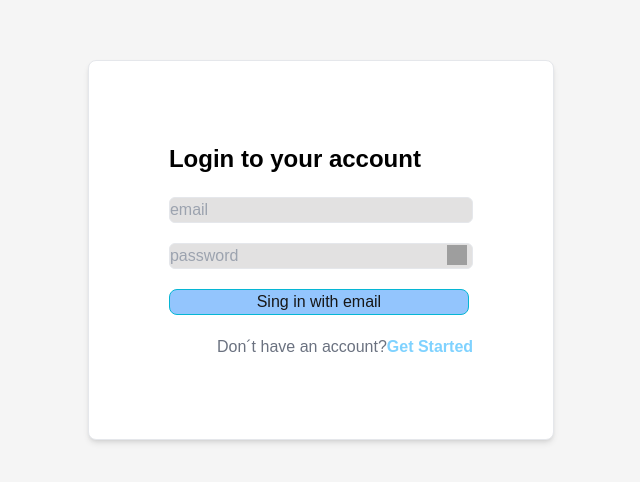
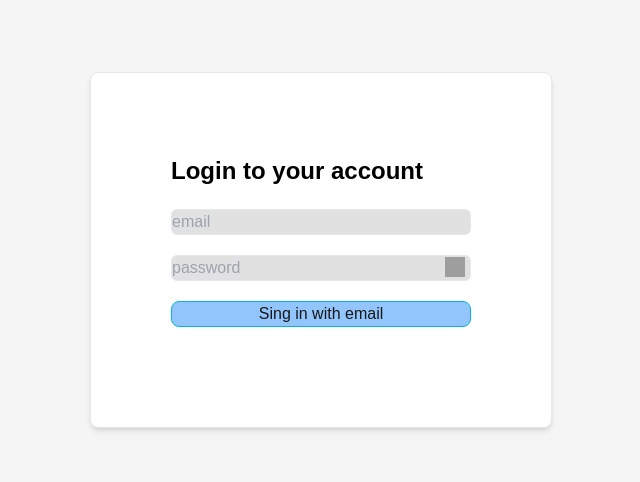
Before and after one commit to Orolau/AutomatizacionCarnets, a Next.js app in the folder front/automatizacion_carnets/: page / in a window 1280 px wide. Shown: the part 150-632 px from the top of the page, without its empty margins (319-959 px from the left). Built offline with nearby package versions, Linux system fonts and the light colour scheme; grey boxes are pictures that could not be loaded.

Commit message:
corrección
correción detalles login

```diff
--- a/front/automatizacion_carnets/src/app/components/forms/LoginForm.jsx
+++ b/front/automatizacion_carnets/src/app/components/forms/LoginForm.jsx
@@ -1,7 +1,6 @@
 "use client"
 
 import { useState } from "react";
-import Link from "next/link";
 import {Formik, Form, Field, ErrorMessage} from 'formik';
 import * as Yup from 'yup';
 import '@/app/styles/LoginForm.css'
@@ -56,12 +55,6 @@ export default function LoginForm(){
                             <ErrorMessage name="password" component="div" className="error"/>
                         </div>
                         <button type="submit" className="bg-blue-300 w-[300px] border border-cyan-500 rounded-lg mb-5 hover:bg-blue-400">Sing in with email</button>
-                        <p className="dontHaveAccount ml-12 text-gray-500">
-                            Don´t have an account?
-                            <Link href="/user/register" className="getStartedButton font-bold">
-                                Get Started
-                            </Link>
-                        </p>
                     </Form>
                 )}
             </Formik>
--- a/front/automatizacion_carnets/src/app/styles/LoginForm.css
+++ b/front/automatizacion_carnets/src/app/styles/LoginForm.css
@@ -1,5 +1,3 @@
-.contenedorLogin {}
-
 body {
 
     display: flex;
@@ -21,25 +19,6 @@ body {
     font-size: x-large;
 }
 
-.getStartedButton {
-    color: rgb(127, 210, 255);
-}
-
-.rememberContainer {
-    display: flex;
-    flex-direction: row;
-}
-
-.rememberText {
-    color: black;
-    font-size: small;
-}
-
-.forgotPasswordButton {
-    color: rgb(127, 210, 255);
-    font-size: small;
-}
-
 .passwordContainer {
     position: relative;
 }
--- a/front/automatizacion_carnets/src/app/styles/VerificationForm.css
+++ b/front/automatizacion_carnets/src/app/styles/VerificationForm.css
@@ -21,16 +21,6 @@ body {
     font-size: x-large;
 }
 
-.sendAgain {
-    color: rgb(127, 210, 255);
-    font-size: small;
-}
-
-.rememberContainer {
-    display: flex;
-    flex-direction: row;
-}
-
 .formContainer {
     width: 300px;
 }
@@ -40,15 +30,6 @@ body {
     font-size: x-small;
 }
 
-.forgotPasswordButton {
-    color: rgb(127, 210, 255);
-    font-size: small;
-}
-
-.passwordContainer {
-    position: relative;
-}
-
 .numberBox {
     width: 40px;
     height: 40px;
@@ -56,10 +37,3 @@ body {
     color: black;
     text-align: center;
 }
-
-.viewPassword {
-    position: absolute;
-    top: 5%;
-    right: 6px;
-    z-index: 10;
-}
```
